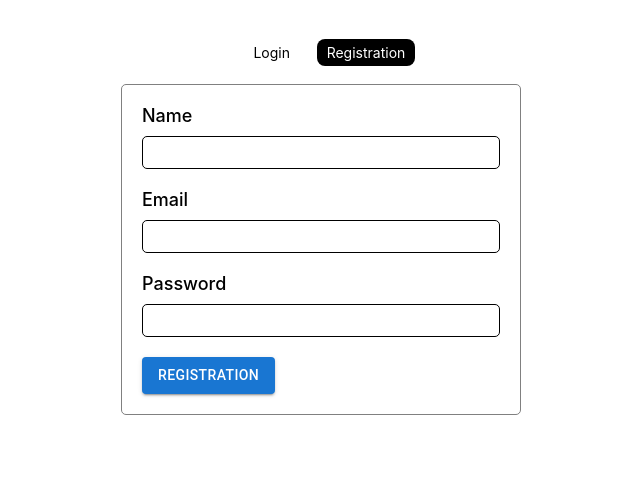
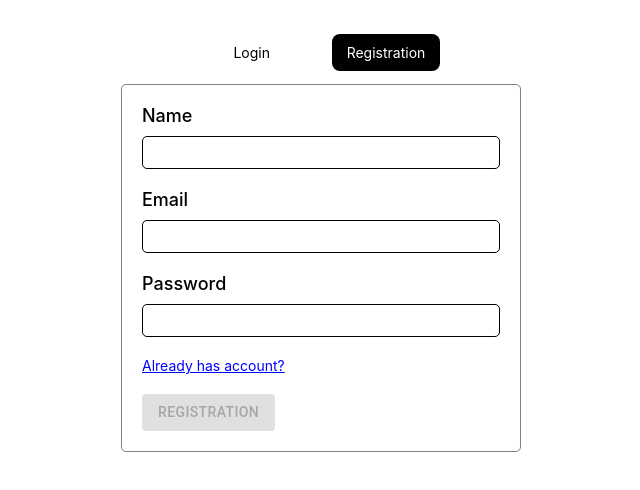
Before and after one commit to Myrhoiazov/goit-react-hw-08-phonebook, a React (Create React App) app: page /goit-react-hw-08-phonebook/registration in a window 1280 px wide. Shown: the top 490 px of the page, without its empty margins (319-959 px from the left). Built offline with nearby package versions, Linux system fonts and the light colour scheme.

Commit message:
finish day

```diff
--- a/src/components/Layout/Sidebar/Login/Login.jsx
+++ b/src/components/Layout/Sidebar/Login/Login.jsx
@@ -13,7 +13,6 @@ const Login = () => {
       <Box sx={{ flexGrow: 1 }}>
         <Toolbar>
           <NavLink to="/login" className={getActiveClassName}>
-            {' '}
             Login
           </NavLink>
           <NavLink to="/registration" className={getActiveClassName}>
--- a/src/components/Layout/Sidebar/Login/Login.module.scss
+++ b/src/components/Layout/Sidebar/Login/Login.module.scss
@@ -12,7 +12,7 @@
   display: flex;
   justify-content: space-between;
   align-items: center;
-  padding: 5px 0;
+  padding: 10px 15px;
 }
 
 .item {
@@ -21,13 +21,18 @@
   justify-content: center;
   text-decoration: none;
   min-width: 70px;
-  padding: 5px 10px ;
+  padding: 10px 15px;
+  margin-right: 30px;
 
   font-size: 14px;
   color: rgb(0, 0, 0);
   border-radius: 8px;
+  transition: all ease-in 150ms;
 
-  transition: all ease-in 150ms;
+  &:last-child{
+    margin-right: 0;
+
+  }
 
   &:hover {
     color: white;
--- a/src/components/UserMenu/UserMenu.jsx
+++ b/src/components/UserMenu/UserMenu.jsx
@@ -1,14 +1,13 @@
 import { Button } from '@mui/material';
 import { token } from 'http/http';
-import { useDispatch} from 'react-redux';
+import { useDispatch } from 'react-redux';
 import { useNavigate } from 'react-router-dom';
 import { logoutAction } from 'redux/auth/auth.slice';
+import UserProfile from './UserProfile';
 
 const UserMenu = () => {
   const dispatch = useDispatch();
   const navigate = useNavigate();
-
-  // const { data, status } = useSelector(state => state.profile);
 
   const handleLogOut = () => {
     dispatch(logoutAction());
@@ -18,9 +17,8 @@ const UserMenu = () => {
 
   return (
     <div style={{ display: 'flex' }}>
-      <p>User</p>
-      <Button type="button" onClick={handleLogOut}>
-        {' '}
+      <UserProfile />
+      <Button type="button" variant="contained" color="error" onClick={handleLogOut}>
         Log Out
       </Button>
     </div>
--- /dev/null
+++ b/src/components/UserMenu/UserProfile/User.module.scss
@@ -0,0 +1,15 @@
+.wrapper {
+  display: flex;
+  align-items: center;
+  margin-right: 20px;
+}
+
+.title {
+  margin: 0;
+  margin-right: 10px;
+}
+
+.text {
+  margin: 0;
+  padding: 0;
+}
--- /dev/null
+++ b/src/components/UserMenu/UserProfile/UserProfile.jsx
@@ -0,0 +1,23 @@
+import { useSelector } from 'react-redux';
+import s from './User.module.scss'
+
+const UserProfile = () => {
+  const { data, status } = useSelector(state => state.profile);
+
+  if (!data) {
+    return;
+  }
+
+  if (!status) {
+    return;
+  }
+
+  return (
+    <div className={s.wrapper}>
+      <p className={s.title}> {data.name}</p>
+      <p className={s.text}>{data.email}</p>
+    </div>
+  );
+};
+
+export default UserProfile;
--- /dev/null
+++ b/src/components/UserMenu/UserProfile/index.js
@@ -0,0 +1 @@
+export { default } from './UserProfile';
--- a/src/pages/LoginPage/Login.module.css
+++ b/src/pages/LoginPage/Login.module.css
@@ -30,6 +30,14 @@
   margin-bottom: 20px;
 }
 
+.link {
+  display: block;
+  margin-bottom: 20px;
+  color: blue;
+
+  font-size: 14px;
+}
+
 .btn {
   min-width: 100px;
 
--- a/src/pages/LoginPage/LoginPage.jsx
+++ b/src/pages/LoginPage/LoginPage.jsx
@@ -4,7 +4,7 @@ import { useState } from 'react';
 import { useDispatch } from 'react-redux';
 import { loginThunk } from 'redux/auth/thunk.auth';
 import s from './Login.module.css';
-import { useNavigate } from 'react-router-dom';
+import { Link, useNavigate } from 'react-router-dom';
 import { toast } from 'react-toastify';
 
 const LoginPage = () => {
@@ -61,6 +61,7 @@ const LoginPage = () => {
             onChange={handleChangeUser}
           />
         </label>
+        <Link className={s.link} to="/registration">Dont have account?</Link>
 
         <Button
           disabled={user.email && user.password ? false : true}
--- a/src/pages/Registration/Registration.jsx
+++ b/src/pages/Registration/Registration.jsx
@@ -7,7 +7,8 @@ import { toast } from 'react-toastify';
 import { loginThunk } from 'redux/auth/thunk.auth';
 import { useDispatch } from 'react-redux';
 import { omit } from 'lodash';
-import { useNavigate } from 'react-router-dom';
+import { Link, useNavigate } from 'react-router-dom';
+import Loader from 'components/Loader';
 
 const Registration = () => {
   const dispatch = useDispatch();
@@ -19,7 +20,7 @@ const Registration = () => {
   };
 
   const [user, setUser] = useState(initialValue);
-  // const [isLoader, setIsLoader] = useState(false);
+  const [isLoader, setIsLoader] = useState(false);
 
   const handleChangeUser = ev => {
     const { name, value } = ev.target;
@@ -29,9 +30,11 @@ const Registration = () => {
   const handleSubmit = ev => {
     ev.preventDefault();
 
+    setIsLoader(true);
     createUserService(user)
       .then(() => {
         toast.success('Success');
+        setIsLoader(false);
         dispatch(loginThunk(omit(user, 'name'))).unwrap();
         setUser(initialValue);
       })
@@ -41,7 +44,7 @@ const Registration = () => {
 
   return (
     <>
-      {/* {isLoader && <Loader />} */}
+      {isLoader && <Loader />}
       <form className={s.form} onSubmit={handleSubmit}>
         <label>
           <span className={s.label}>Name</span>
@@ -63,8 +66,6 @@ const Registration = () => {
             type="email"
             name="email"
             value={user.email}
-            // pattern="\+?\d{1,4}?[-.\s]?\(?\d{1,3}?\)?[-.\s]?\d{1,4}[-.\s]?\d{1,4}[-.\s]?\d{1,9}"
-            // title="Phone number must be digits and can contain spaces, dashes, parentheses and can start with +"
             required
             onChange={handleChangeUser}
           />
@@ -76,14 +77,19 @@ const Registration = () => {
             type="password"
             name="password"
             value={user.password}
-            // pattern="\+?\d{1,4}?[-.\s]?\(?\d{1,3}?\)?[-.\s]?\d{1,4}[-.\s]?\d{1,4}[-.\s]?\d{1,9}"
-            // title="Phone number must be digits and can contain spaces, dashes, parentheses and can start with +"
             required
             onChange={handleChangeUser}
           />
         </label>
+        <Link className={s.link} to="/login">
+          Already has account?
+        </Link>
 
-        <Button disabled={false} variant="contained" type="submit">
+        <Button
+          disabled={user.name && user.password && user.email ? false : true}
+          variant="contained"
+          type="submit"
+        >
           Registration
         </Button>
       </form>
--- a/src/pages/Registration/Registration.module.css
+++ b/src/pages/Registration/Registration.module.css
@@ -30,6 +30,14 @@
   margin-bottom: 20px;
 }
 
+.link{
+  display: block;
+  margin-bottom: 20px;
+  color: blue;
+
+  font-size: 14px;
+}
+
 .btn {
   min-width: 100px;
 
```
